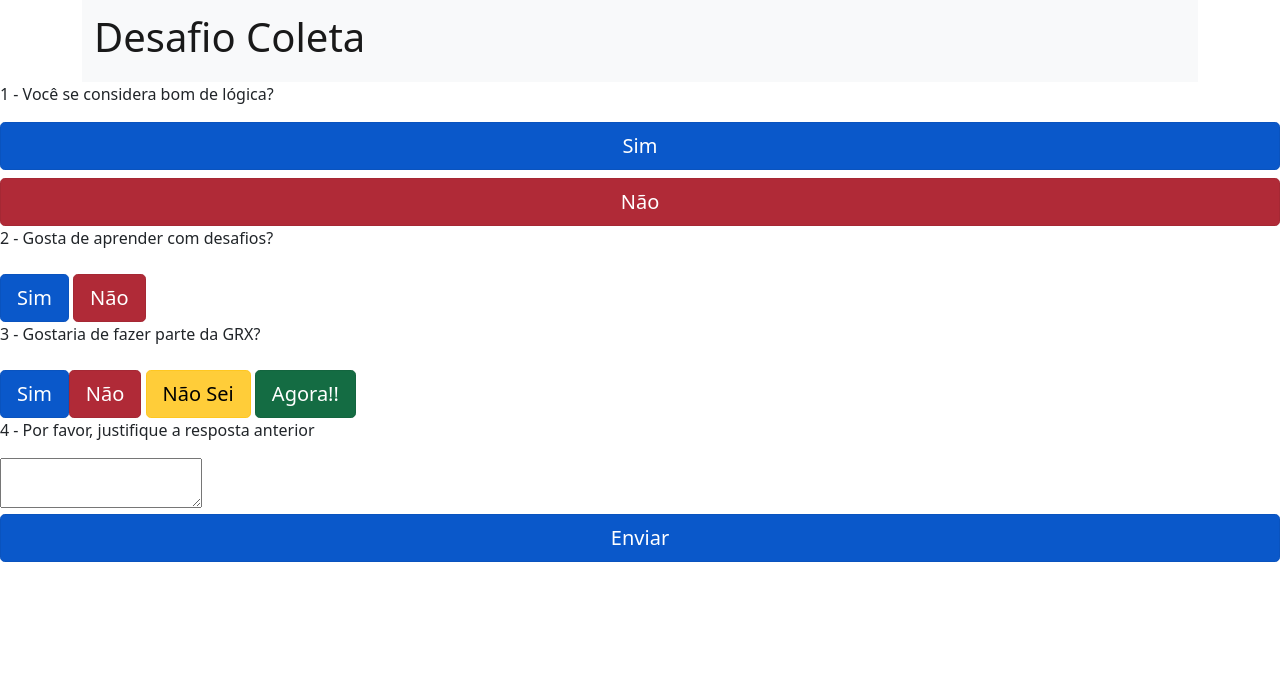
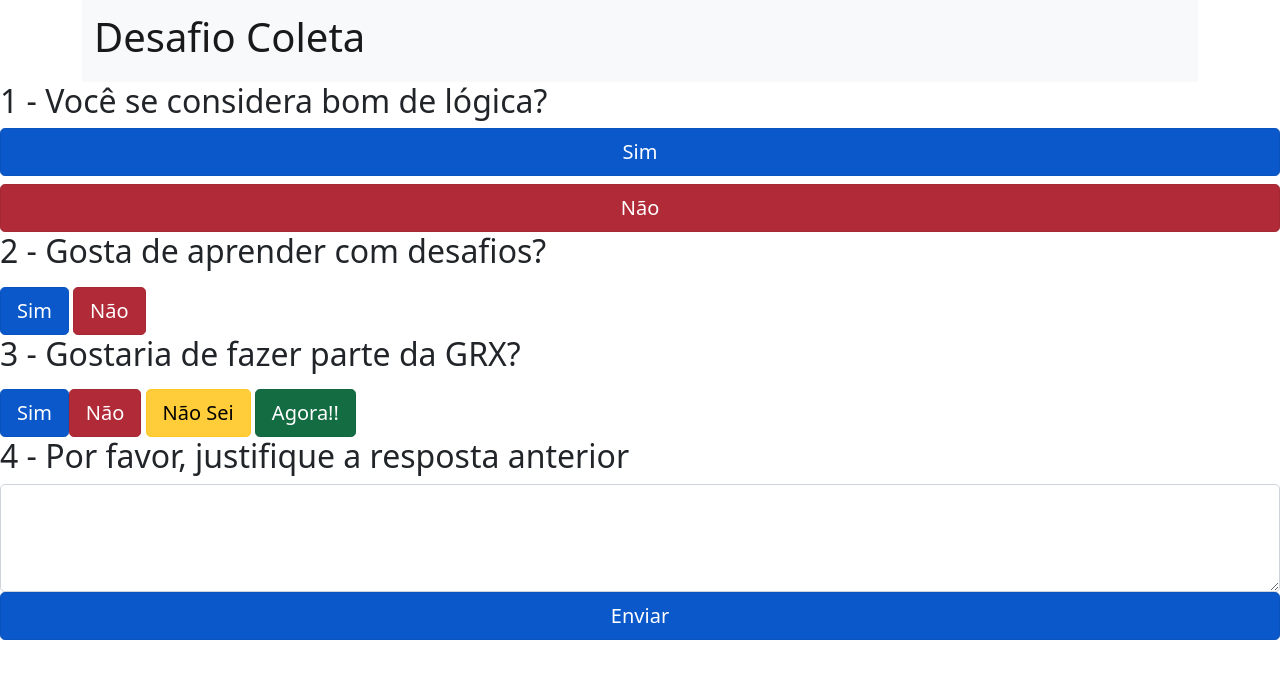
Before and after one commit to edermotasantos/desafio-coleta, a React (Create React App) app in the folder client/: page / in a window 1280 px wide. Shown: the top 678 px of the page. Built offline with nearby package versions, Linux system fonts and the light colour scheme.

Commit message:
style: ajusta tamanho da fonte

```diff
--- a/client/src/components/AddAnswers.jsx
+++ b/client/src/components/AddAnswers.jsx
@@ -4,6 +4,7 @@ import Button from 'react-bootstrap/Button';
 import Card from 'react-bootstrap/Card';
 import Row from 'react-bootstrap/Row';
 import Col from 'react-bootstrap/Col';
+import Form from 'react-bootstrap/Form';
 
 function AddAnswers() {
   const {
@@ -79,7 +80,7 @@ function AddAnswers() {
     <>
       {home ? <form>
         <div>
-          <p>1 - Você se considera bom de lógica?</p>
+          <h2>1 - Você se considera bom de lógica?</h2>
           <div className="d-grid gap-2">
             <Button
               variant="primary"
@@ -107,7 +108,7 @@ function AddAnswers() {
           </div>
         </div>
         <div  className="d-grid gap-2">
-          <p>2 - Gosta de aprender com desafios?</p>
+          <h2>2 - Gosta de aprender com desafios?</h2>
           <div>
             <Button
               variant="primary"
@@ -136,7 +137,7 @@ function AddAnswers() {
           </div>
         </div>
         <div className="d-grid gap-2">
-          <p>3 - Gostaria de fazer parte da GRX?</p>
+          <h2>3 - Gostaria de fazer parte da GRX?</h2>
           <div>
             <Button
               variant="primary"
@@ -189,16 +190,18 @@ function AddAnswers() {
           </div>
         </div>
         <div>
-          <p>4 - Por favor, justifique a resposta anterior</p>
+          <h2>4 - Por favor, justifique a resposta anterior</h2>
           <div>
-            <textarea
+            <Form.Control
+              size="lg"
+              as="textarea"
+              rows={3}
               data-ls-module="charCounter"
               maxLength="200"
               data-testid="textarea"
               name="Pergunta4"
               onChange={ (e) => newAnswer(e) }
-            >
-            </textarea>
+            />
           </div>
         </div>
         <div className="d-grid gap-2">
@@ -224,9 +227,9 @@ function AddAnswers() {
                 style={{ backgroundColor: 'white-smoke' }}
               >
                 <Card.Body>
-                <Card.Title><h1 className="text-center">Total</h1></Card.Title>
+                <Card.Title><h2 className="text-center">Total</h2></Card.Title>
                   <Card.Text>
-                    <h1 className="text-center">{ Object.values(amount)[0] }</h1>
+                    <h2 className="text-center">{ Object.values(amount)[0] }</h2>
                   </Card.Text>
                 </Card.Body>
               </Card>
@@ -234,9 +237,9 @@ function AddAnswers() {
                 <Col>
                   <Card>
                     <Card.Body>
-                      <Card.Title><h1 className="text-center">Quantidade Positiva</h1></Card.Title>
+                      <Card.Title><h2 className="text-center">Quantidade Positiva</h2></Card.Title>
                       <Card.Text>
-                        <h1 className="text-center">{ Object.values(amount)[1] }</h1>
+                        <h2 className="text-center">{ Object.values(amount)[1] }</h2>
                       </Card.Text>
                     </Card.Body>
                   </Card>
@@ -244,9 +247,9 @@ function AddAnswers() {
                 <Col>
                   <Card>
                     <Card.Body>
-                      <Card.Title><h1 className="text-center">Porcentagem Positiva</h1></Card.Title>
+                      <Card.Title><h2 className="text-center">Porcentagem Positiva</h2></Card.Title>
                       <Card.Text>
-                        <h1 className="text-center">{ Object.values(amount)[2] }</h1>
+                        <h2 className="text-center">{ Object.values(amount)[2] }</h2>
                       </Card.Text>
                     </Card.Body>
                   </Card>
@@ -254,9 +257,9 @@ function AddAnswers() {
                 <Col>
                   <Card>
                     <Card.Body>
-                      <Card.Title><h1 className="text-center">Quantidade Negativa</h1></Card.Title>
+                      <Card.Title><h2 className="text-center">Quantidade Negativa</h2></Card.Title>
                       <Card.Text>
-                        <h1 className="text-center">{ Object.values(amount)[3] }</h1>
+                        <h2 className="text-center">{ Object.values(amount)[3] }</h2>
                       </Card.Text>
                     </Card.Body>
                   </Card>
@@ -264,9 +267,9 @@ function AddAnswers() {
                 <Col>
                   <Card>
                     <Card.Body>
-                      <Card.Title><h1 className="text-center">Porcentagem Negativa</h1></Card.Title>
+                      <Card.Title><h2 className="text-center">Porcentagem Negativa</h2></Card.Title>
                       <Card.Text>
-                        <h1 className="text-center">{ Object.values(amount)[4] }</h1>
+                        <h2 className="text-center">{ Object.values(amount)[4] }</h2>
                       </Card.Text>
                     </Card.Body>
                   </Card>
@@ -274,9 +277,9 @@ function AddAnswers() {
                 <Col>
                   <Card>
                     <Card.Body>
-                      <Card.Title><h1 className="text-center">Quantidade Nao Avaliada</h1></Card.Title>
+                      <Card.Title><h2 className="text-center">Quantidade Nao Avaliada</h2></Card.Title>
                       <Card.Text>
-                        <h1 className="text-center">{ Object.values(amount)[5] }</h1>
+                        <h2 className="text-center">{ Object.values(amount)[5] }</h2>
                       </Card.Text>
                     </Card.Body>
                   </Card>
@@ -284,9 +287,9 @@ function AddAnswers() {
                 <Col>
                   <Card>
                     <Card.Body>
-                      <Card.Title><h1 className="text-center">Porcentagem Nao Avaliada</h1></Card.Title>
+                      <Card.Title><h2 className="text-center">Porcentagem Nao Avaliada</h2></Card.Title>
                       <Card.Text>
-                      <h1 className="text-center">{ Object.values(amount)[6] }</h1>
+                      <h2 className="text-center">{ Object.values(amount)[6] }</h2>
                       </Card.Text>
                     </Card.Body>
                   </Card>
```
Also changed, not shown: 1 other file (tests, documents, lock files or other folders).
